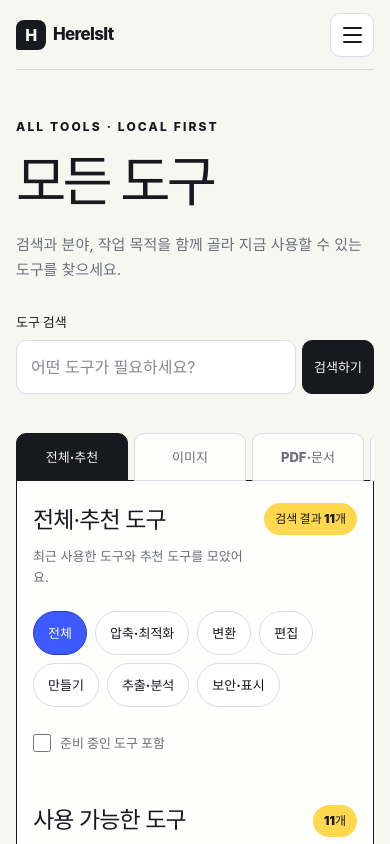
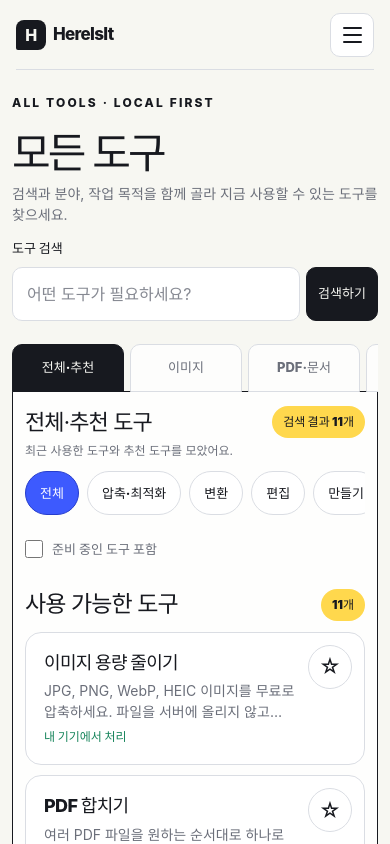
Before and after one commit to liorium/hereisit, a Next.js app in the folder apps/web/: page /tools in a window 390 px wide. Shown: the top 844 px of the page. Built offline with nearby package versions, Linux system fonts and the light colour scheme.

Commit message:
feat: compact mobile catalog filters

```diff
--- a/apps/web/src/components/tool-catalog-browser.module.css
+++ b/apps/web/src/components/tool-catalog-browser.module.css
@@ -363,6 +363,29 @@
 }
 
 @media (max-width: 600px) {
+  .catalog,
+  .fallback {
+    width: calc(100% - 24px);
+    padding: 24px 0 64px;
+  }
+
+  .hero {
+    gap: 14px;
+    margin-bottom: 18px;
+  }
+
+  .hero h1,
+  .fallback h1 {
+    font-size: 42px;
+    line-height: 0.98;
+  }
+
+  .hero > div > p:last-child {
+    margin-top: 10px;
+    font-size: 14px;
+    line-height: 1.5;
+  }
+
   .tablist {
     display: flex;
     overflow-x: auto;
@@ -377,6 +400,54 @@
     scroll-snap-align: start;
   }
 
+  .panel {
+    padding: 14px 12px;
+  }
+
+  .panelHeading {
+    gap: 10px;
+    margin-bottom: 12px;
+  }
+
+  .panelHeading h2 {
+    font-size: 22px;
+  }
+
+  .panelHeading p {
+    margin-top: 4px;
+    font-size: 12px;
+    line-height: 1.4;
+  }
+
+  .purposeControls {
+    min-width: 0;
+    flex-wrap: nowrap;
+    overflow-x: auto;
+    padding-bottom: 4px;
+    overscroll-behavior-inline: contain;
+  }
+
+  .purposeControls button {
+    flex: 0 0 auto;
+  }
+
+  .plannedToggle {
+    margin-top: 8px;
+  }
+
+  .results,
+  .plannedResults {
+    padding-top: 16px;
+  }
+
+  .resultHeading {
+    margin-bottom: 10px;
+  }
+
+  .plannedBadge {
+    font-size: 12px;
+  }
+
   .cards,
   .plannedCards,
   .fallbackCards {
```
Also changed, not shown: 2 other files (tests, documents, lock files or other folders).
